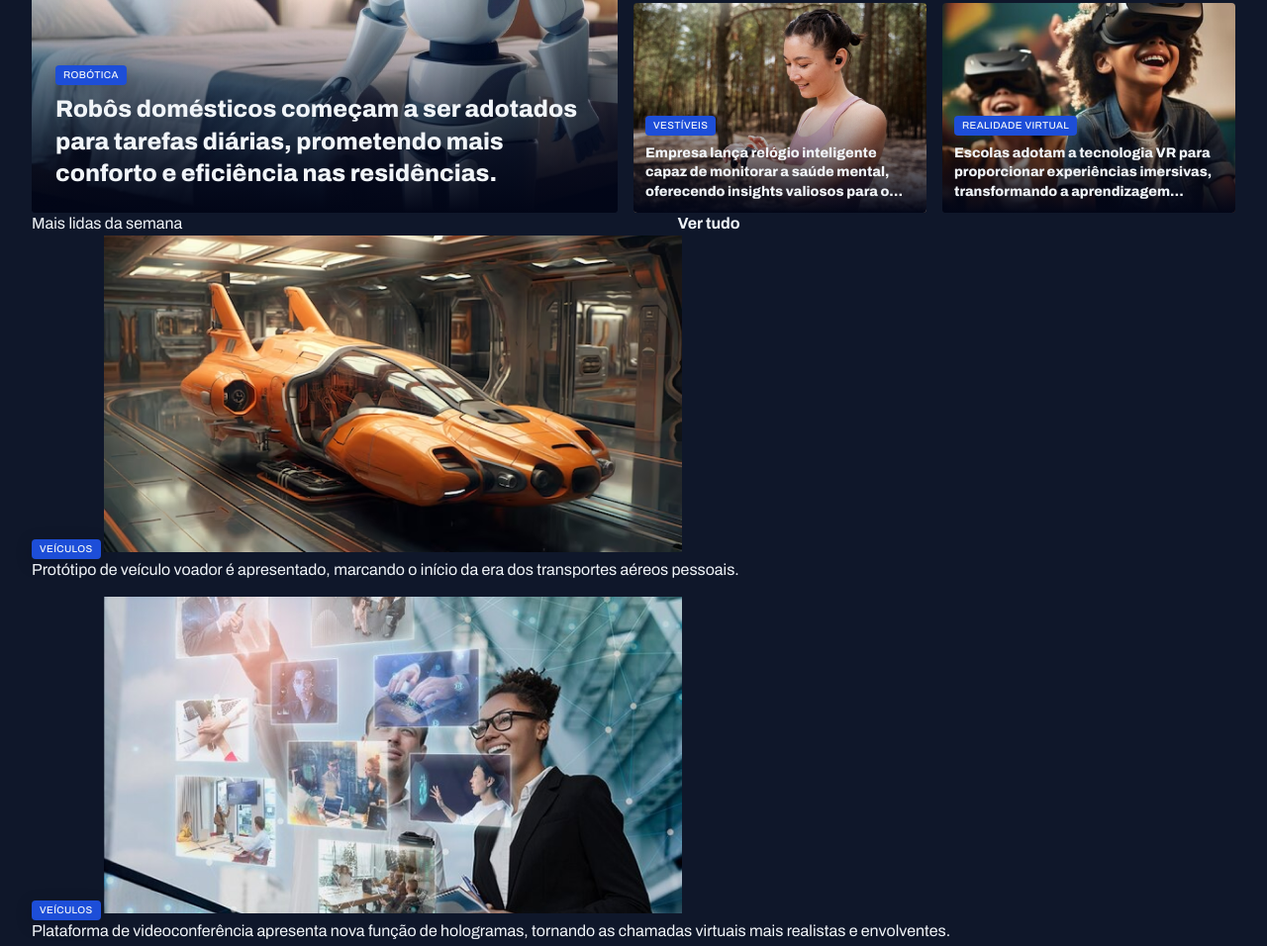
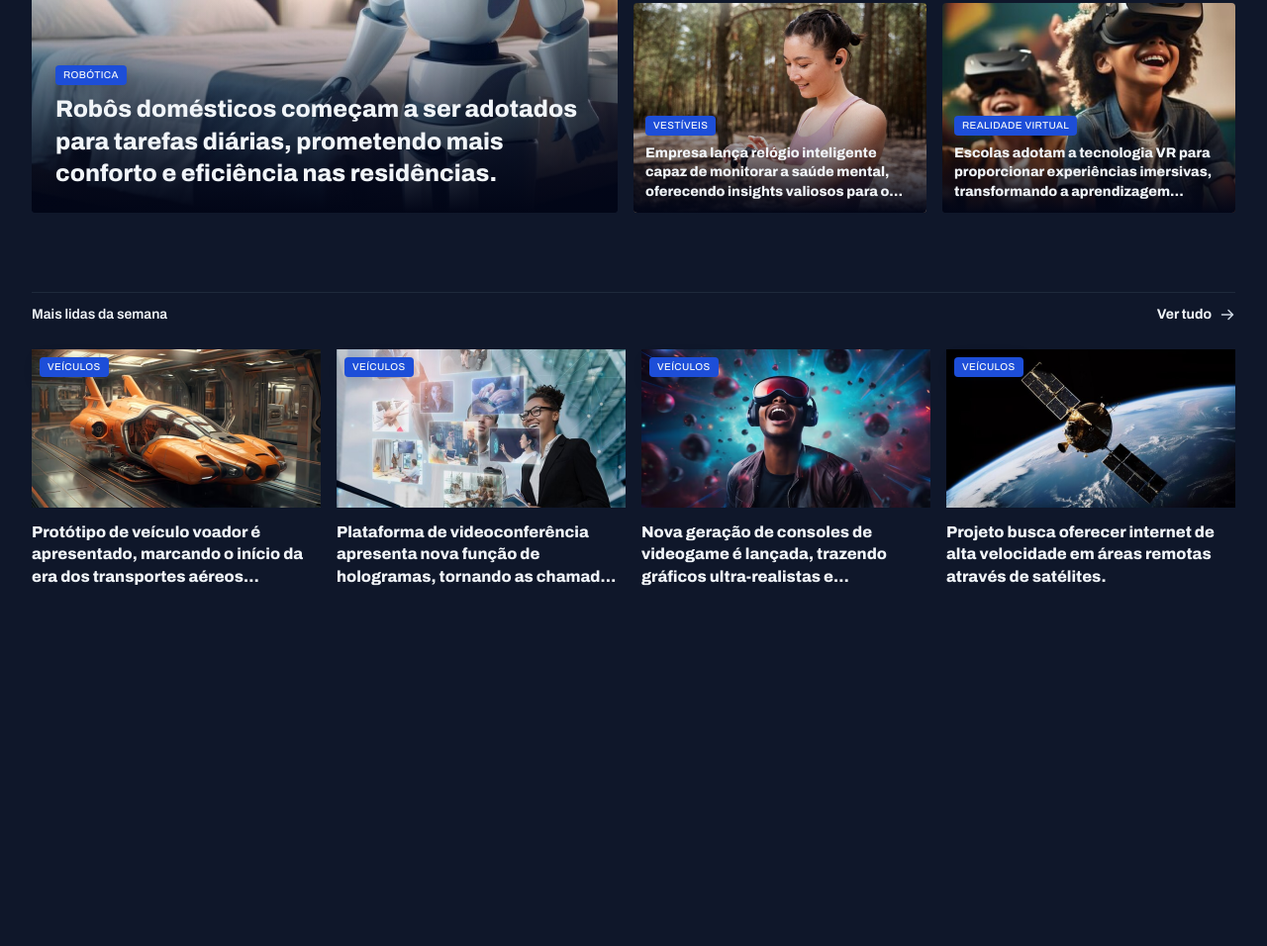
Before and after one commit to nicolycunha/portal-noticias, a plain HTML site: page index.html in a window 1280 px wide. Shown: the part 389-1345 px from the top of the page at 99% size. After the commit the page ends 983 px from the top, so only its background shows below. Drawn offline with Linux system fonts and the light colour scheme.

Commit message:
feat: add style most read

```diff
--- a/index.html
+++ b/index.html
@@ -111,7 +111,7 @@
         </div>
       </section>
 
-      <section class="weekly">
+      <section id="weekly">
         <header class="grid grid-flow-col">
           <h3>Mais lidas da semana</h3>
           <a href="#" class="grid grid-flow-col">
--- a/styles/global.css
+++ b/styles/global.css
@@ -53,6 +53,7 @@ img {
 
 main {
   margin-top: 40px;
+  gap: 80px;
 }
 
 .content-tag {
--- a/styles/sections.css
+++ b/styles/sections.css
@@ -1,3 +1,25 @@
+section header {
+  border-top: 1px solid var(--stroke-color);
+  padding-block: 12px 24px;
+  font: var(--text-span);
+
+  a {
+    justify-self: end;
+    align-items: center;
+    gap: 8px;
+
+    span {
+      width: 16px;
+      height: 16px;
+      background-image: url(../assets/icons/ArrowRight.svg);
+    }
+
+    &:hover span {
+      background-image: url(../assets/icons/ArrowRight-hover.svg);
+    }
+  }
+}
+
 #featured {
   img {
     height: 100%;
@@ -32,3 +54,28 @@
     }
   }
 }
+
+#weekly {
+  & > div {
+    grid-template-columns: repeat(4, 292px);
+  }
+
+  img {
+    height: 160px;
+  }
+
+  figure {
+    position: relative;
+
+    .content-tag {
+      position: absolute;
+      top: 8px;
+      left: 8px;
+    }
+
+    p {
+      margin-top: 8px;
+      font-weight: 800;
+    }
+  }
+}
```
